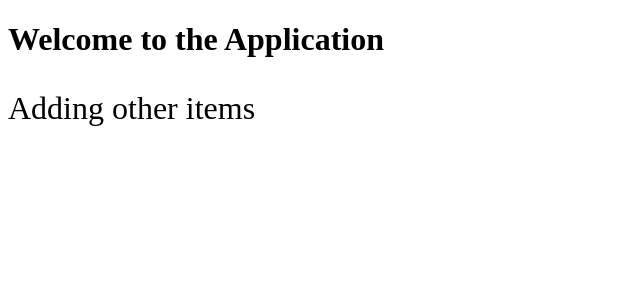
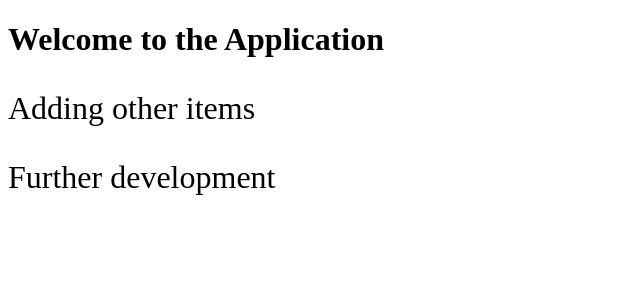
Before and after one commit to DeepakAthikayala/GitDemo, an Angular app in the folder my-app/: page / in a window 1280 px wide. Shown: the top 300 px of the page, without its empty margins (0-640 px from the left). Built offline with nearby package versions, Linux system fonts and the light colour scheme.

Commit message:
devB: Further dev

```diff
--- a/my-app/src/app/shopping-list/shopping-list.component.html
+++ b/my-app/src/app/shopping-list/shopping-list.component.html
@@ -1 +1,2 @@
 <p>Adding other items</p>
+<p>Further development</p>
```
